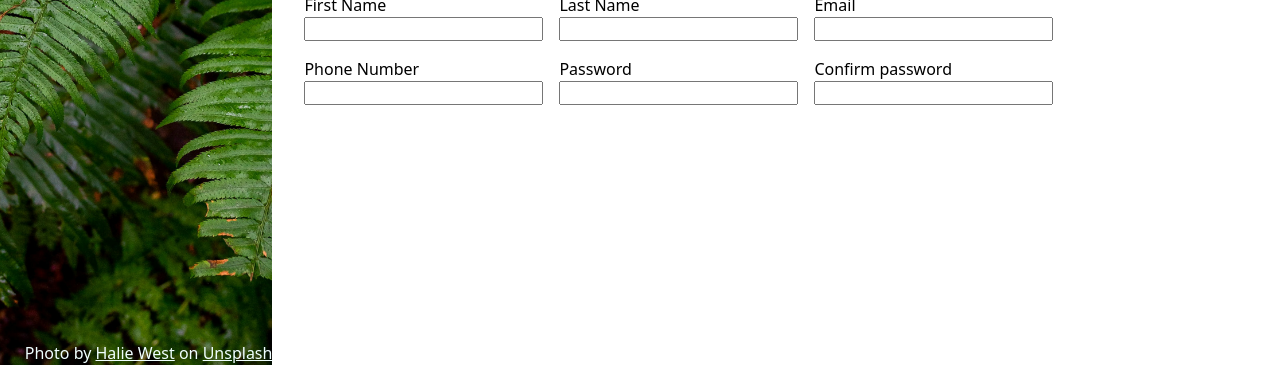
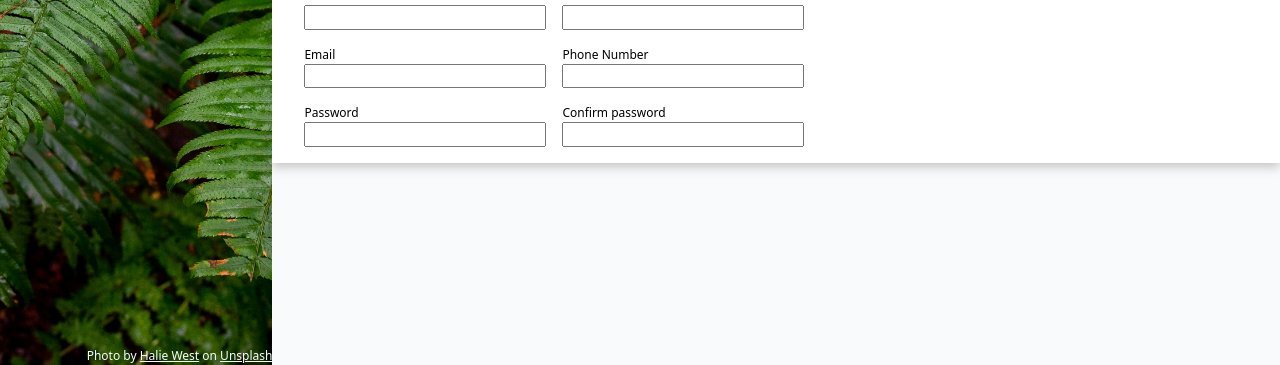
Before and after one commit to benedictfoo/Sign-upForm, a website: page index.html in a window 1280 px wide. Shown: the part 435-800 px from the top of the page. Drawn offline with nearby package versions, Linux system fonts and the light colour scheme.

Commit message:
Made 2 column inputs

```diff
--- a/css/style.css
+++ b/css/style.css
@@ -42,11 +42,19 @@ img {
   display: block;
   max-inline-size: 100%;
 }
+/* typography */
+:root {
+  --text-small: 0.75rem;
+  --text-regular: 1rem;
+  --text-medium: 2.5rem;
+  --text-large: 4rem;
+}
 
 /* Body */
 body {
   display: flex;
   width: 100%;
+  height: 100vh;
   align-items: center;
 }
 /* Header */
@@ -64,13 +72,14 @@ header {
   background: pink;
   object-fit: cover;
   width: 100%;
-  height: 100vh;
+  height: 100%;
 }
 .decorative-background figcaption {
   position: absolute;
   bottom: 0;
   right: 0;
   color: azure;
+  font-size: var(--text-small);
 }
 
 /* Brand */
@@ -101,14 +110,30 @@ header {
 .microcopy p + p {
   margin-top: 1rem;
 }
+/* Main */
+main {
+  background-color: #f9fafb;
+  height: 100%;
+  display: flex;
+  flex-direction: column;
+  justify-content: center;
+}
 
 /* Main padding */
 .microcopy,
 form {
   padding: 1rem 2rem;
 }
-
+/* H1 */
+h1 {
+  font-size: var(--text-medium);
+}
 /* Form */
+form {
+  background-color: #ffffff;
+  box-shadow: 0px 4px 10px 0px #b3b1b1be;
+  width: 100%;
+}
 fieldset {
   border: none;
   padding: 0;
@@ -116,11 +141,18 @@ fieldset {
   display: flex;
   flex-wrap: wrap;
   gap: 1rem;
+  width: min(90%, 500px);
 }
 
 fieldset label {
-  display: block;
-  flex: 0 calc(50%-0.5rem);
+  flex: 1 1 calc(50% - 0.5rem);
   display: flex;
   flex-direction: column;
+  font-size: var(--text-small);
+  align-items: flex-start;
 }
+
+fieldset input {
+  width: 100%;
+  font-size: var(--text-regular);
+}
```
